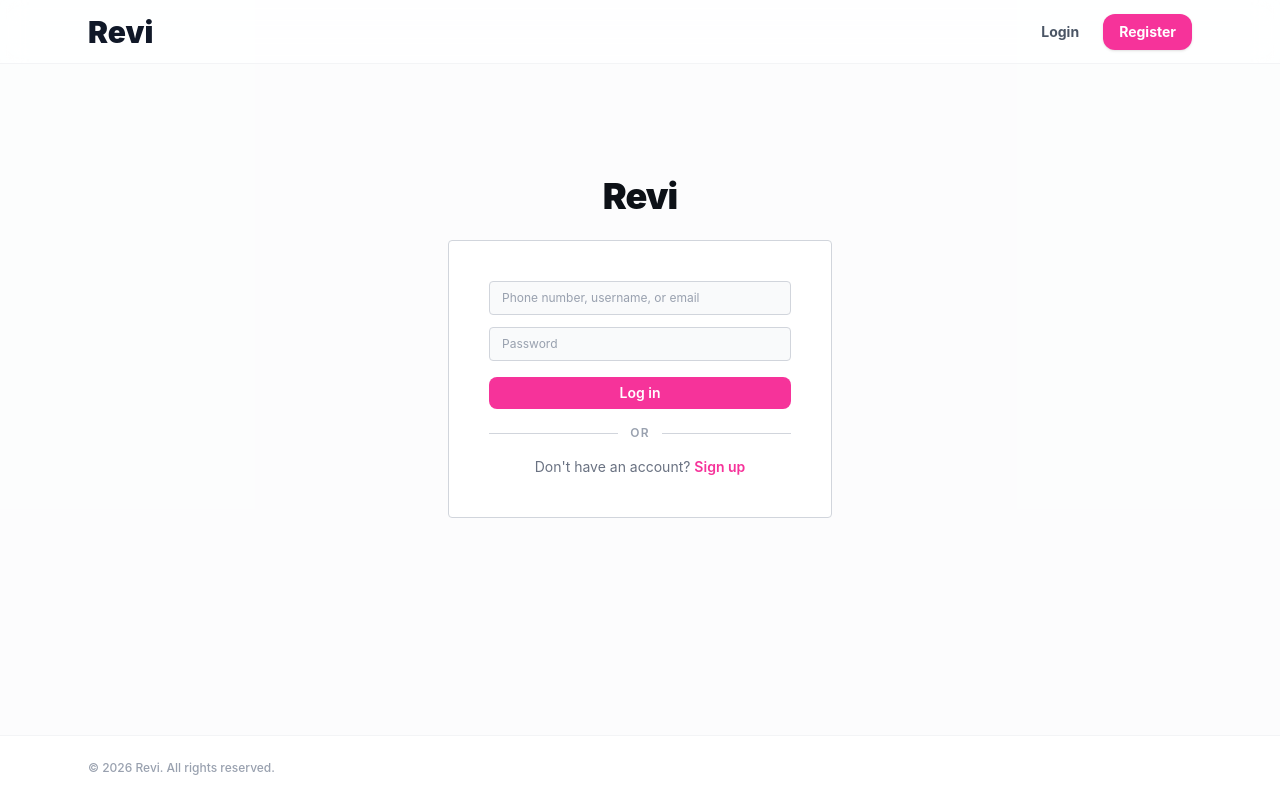
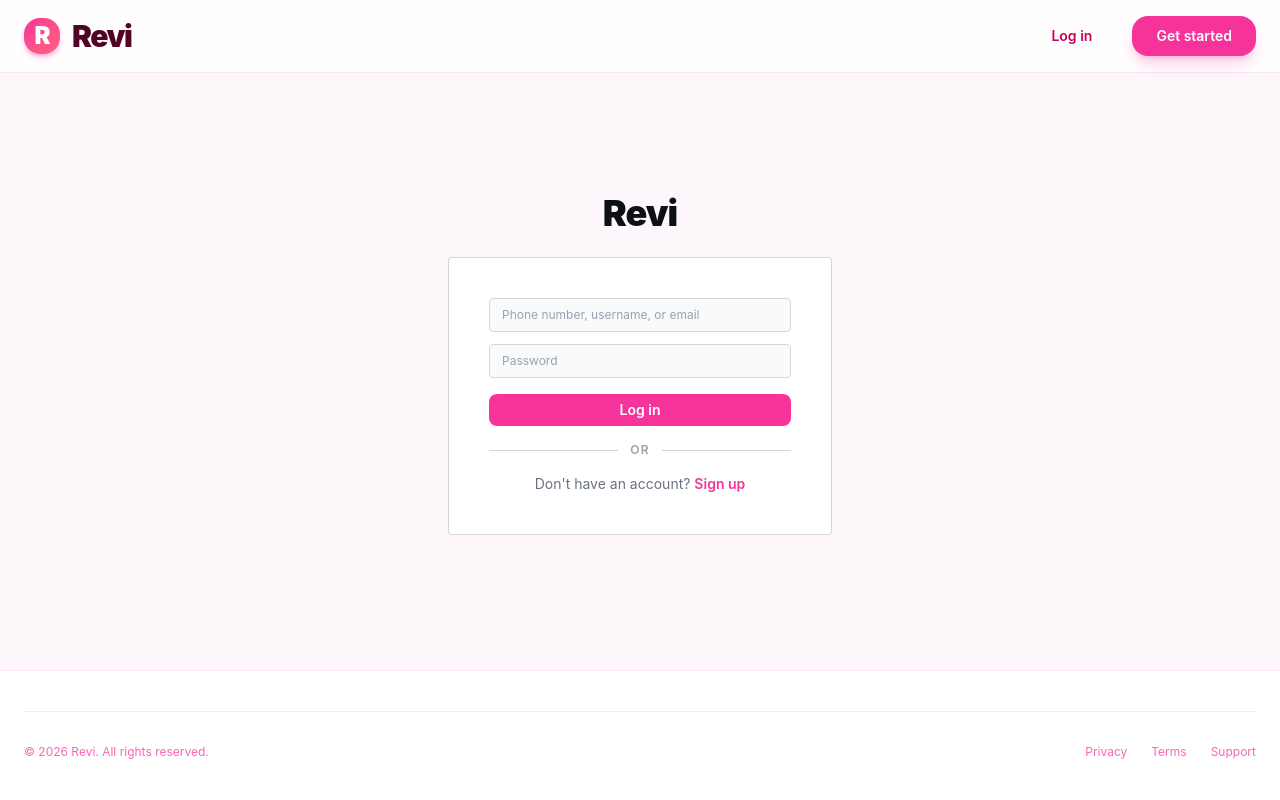
Before and after one commit to rei70007/Insta_Clone, a SvelteKit app: page /login in a window 1280 px wide. Built offline with nearby package versions, Linux system fonts and the light colour scheme.

Commit message:
Update layout styling and visual appearance

```diff
--- a/src/routes/+layout.svelte
+++ b/src/routes/+layout.svelte
@@ -5,67 +5,97 @@
 </script>
 
 <!-- Global Site Wrapper -->
-<div class="min-h-screen bg-gray-50/50 flex flex-col antialiased selection:bg-pink-100 selection:text-pink-900">
-
+<div class="flex min-h-screen flex-col bg-pink-50/70 antialiased selection:bg-pink-200 selection:text-pink-950">
   <!-- Navigation Bar -->
-  <nav class="sticky top-0 z-50 bg-white/75 backdrop-blur-md border-b border-gray-100 h-16 flex items-center">
-    <div class="max-w-6xl w-full mx-auto px-4 sm:px-6 flex items-center justify-between">
-
-      <a href="/" class="flex items-center gap-2">
-        <span class="font-black text-gray-900 text-3xl ">Revi</span>
+  <nav class="sticky top-0 z-50 border-b border-pink-100 bg-white/85 backdrop-blur-xl">
+    <div class="mx-auto flex w-full max-w-7xl items-center justify-between px-6 py-4">
+      <!-- Logo -->
+      <a href="/" class="flex items-center gap-3 group">
+        <div class="flex h-9 w-9 items-center justify-center rounded-2xl bg-gradient-to-br from-pink-500 to-rose-400 text-white shadow-md shadow-pink-500/30 transition-transform group-hover:scale-105">
+          <span class="text-2xl font-black tracking-tighter">R</span>
+        </div>
+        <span class="text-3xl font-black tracking-tighter text-pink-950">Revi</span>
       </a>
 
       <!-- Navigation Links -->
-      <div class="flex items-center gap-4 sm:gap-6 text-sm font-semibold">
+      <div class="flex items-center gap-8 text-sm font-semibold">
         {#if data?.user}
+          <!-- Logged In State -->
+          <div class="flex items-center gap-8">
+            <!-- Upload Button -->
+            <a
+              href="/upload"
+              class="inline-flex items-center justify-center gap-2 rounded-2xl bg-pink-500 px-6 py-2.5 font-semibold text-white shadow-lg shadow-pink-500/25 transition-all duration-200 hover:bg-pink-600 hover:shadow-xl hover:shadow-pink-500/40 active:scale-[0.97]"
+            >
+              <svg xmlns="http://www.w3.org/2000/svg" class="h-4 w-4" fill="none" viewBox="0 0 24 24" stroke="currentColor" stroke-width="3">
+                <path stroke-linecap="round" stroke-linejoin="round" d="M12 4v16m8-8H4" />
+              </svg>
+              Upload
+            </a>
 
-          <!-- Logged In -->
-          <div class="flex items-center gap-4 border-r border-gray-100 pr-4 sm:pr-6">
-            <a href="/profile/{data.user.id}" class="flex items-center gap-2 text-gray-600 hover:text-gray-900 transition-colors group">
-              <!-- Initials Avatar -->
-              <div class="w-8 h-8 rounded-xl bg-pink-50 text-pink-600 font-bold flex items-center justify-center text-xs uppercase border border-pink-100 group-hover:border-pink-300 transition-colors">
+            <!-- Profile -->
+            <a
+              href="/profile/{data.user.id}"
+              class="group flex items-center gap-3 rounded-2xl py-1 pr-3 transition-all hover:bg-pink-100"
+            >
+              <!-- Avatar -->
+              <div class="flex h-9 w-9 items-center justify-center overflow-hidden rounded-2xl border border-pink-200 bg-pink-50 text-sm font-bold uppercase text-pink-600 ring-2 ring-white transition-all group-hover:ring-pink-200 group-hover:bg-pink-100">
                 {data.user.username[0]}
               </div>
-              <span class="hidden sm:inline font-bold">{data.user.username}</span>
+              <div class="hidden md:block">
+                <div class="font-semibold text-pink-950">{data.user.username}</div>
+                <div class="text-[10px] text-pink-400 -mt-0.5">View profile</div>
+              </div>
             </a>
 
-            <form method="POST" action="/?/logout" class="flex items-center">
-              <button class="text-gray-400 hover:text-red-500 font-medium transition-colors py-1">
+            <!-- Logout -->
+            <form method="POST" action="/?/logout">
+              <button
+                class="rounded-xl px-5 py-2 text-sm font-medium text-pink-400 transition-all hover:bg-pink-100 hover:text-rose-500"
+              >
                 Logout
               </button>
             </form>
           </div>
-
-          <a href="/upload" class="inline-flex items-center justify-center px-4 py-2 rounded-xl bg-pink-500 hover:bg-pink-600 text-white font-bold transition-all duration-200 shadow-sm shadow-pink-500/10 hover:shadow-md hover:shadow-pink-500/20 active:scale-95">
-            Upload
-          </a>
-
         {:else}
-
-          <!-- Logged Out -->
-          <a href="/login" class="text-gray-600 hover:text-gray-900 font-bold transition-colors py-1">
-            Login
-          </a>
-          <a href="/register" class="inline-flex items-center justify-center px-4 py-2 rounded-xl bg-pink-500 hover:bg-pink-600 text-white font-bold transition-all duration-200 active:scale-95 shadow-sm">
-           Register
-          </a>
-
+          <!-- Logged Out State -->
+          <div class="flex items-center gap-4">
+            <a
+              href="/login"
+              class="rounded-2xl px-6 py-2.5 font-semibold text-pink-700 transition-colors hover:text-pink-900 hover:bg-pink-100"
+            >
+              Log in
+            </a>
+            <a
+              href="/register"
+              class="inline-flex items-center justify-center rounded-2xl bg-pink-500 px-6 py-2.5 font-semibold text-white shadow-lg shadow-pink-500/25 transition-all hover:bg-pink-600 hover:shadow-xl active:scale-[0.97]"
+            >
+              Get started
+            </a>
+          </div>
         {/if}
       </div>
-
     </div>
   </nav>
 
   <!-- Page Content -->
-  <main class="flex-grow max-w-6xl w-full mx-auto px-4 sm:px-6 py-8 sm:py-12">
+  <main class="mx-auto w-full max-w-7xl flex-grow px-6 py-10 sm:py-14">
     {@render children()}
   </main>
 
   <!-- Footer -->
-  <footer class="border-t border-gray-100 bg-white py-6 mt-auto">
-    <div class="max-w-6xl w-full mx-auto px-4 sm:px-6 flex flex-col sm:flex-row items-center justify-between gap-4 text-xs font-medium text-gray-400">
-      <p>&copy; {new Date().getFullYear()} Revi. All rights reserved.</p>
+  <footer class="mt-auto border-t border-pink-100 bg-white py-10">
+    <div class="mx-auto max-w-7xl px-6">
+      <div class="flex flex-col items-center justify-between gap-6 border-t border-pink-100 pt-8 text-xs text-pink-400 sm:flex-row">
+        <p class="text-center sm:text-left">
+          &copy; {new Date().getFullYear()} Revi. All rights reserved.
+        </p>
+        <div class="flex gap-6">
+          <a href="#" class="hover:text-pink-600 transition-colors">Privacy</a>
+          <a href="#" class="hover:text-pink-600 transition-colors">Terms</a>
+          <a href="#" class="hover:text-pink-600 transition-colors">Support</a>
+        </div>
+      </div>
     </div>
   </footer>
-
 </div>
```
